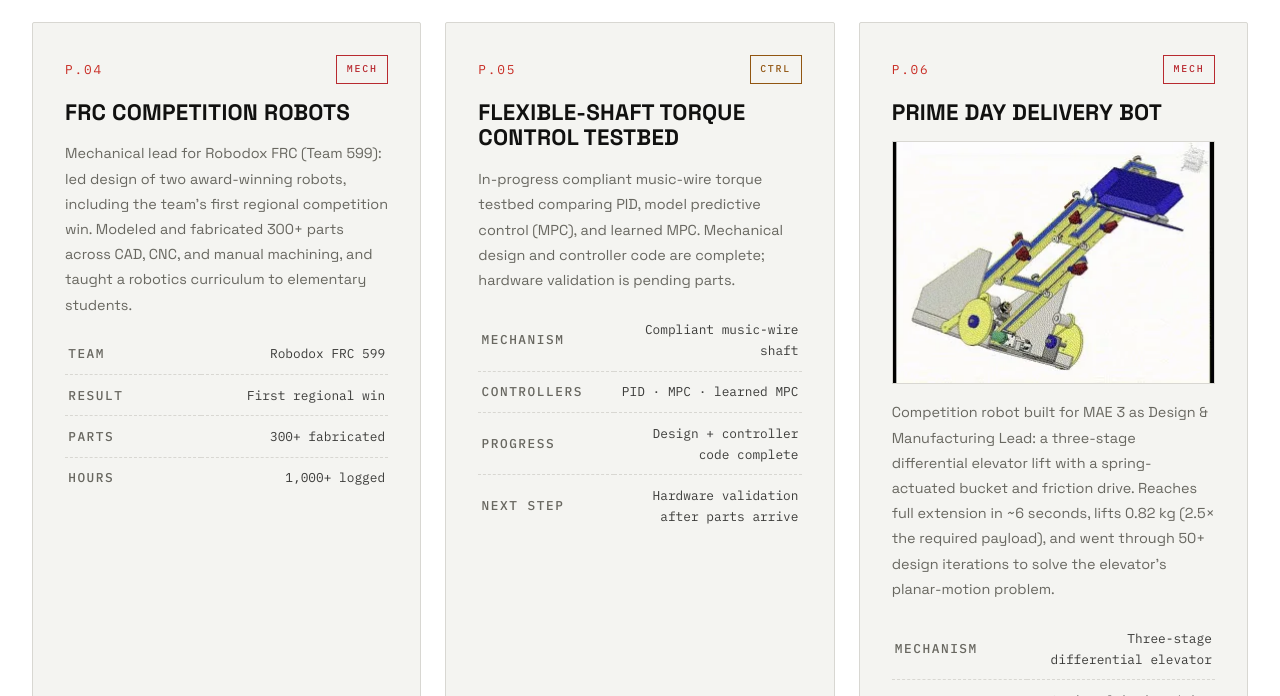
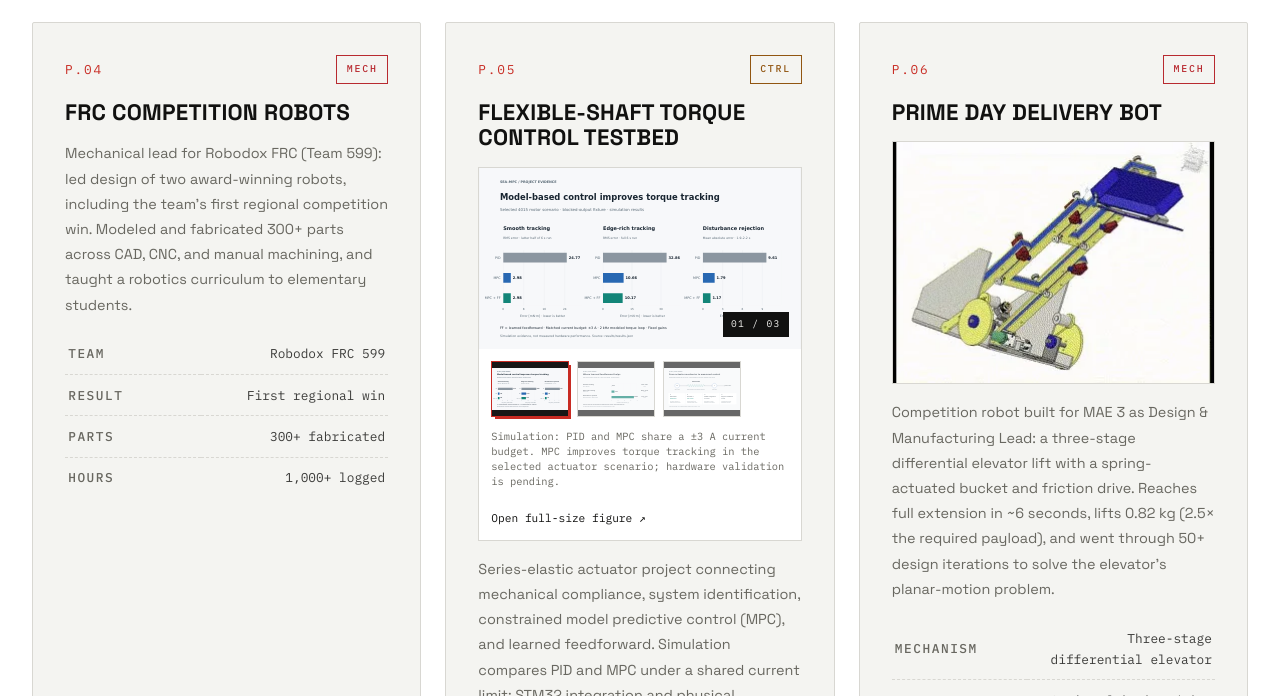
Before and after one commit to dylanbailes/dylanbailes.github.io, a website built with Vite: page index.html in a window 1280 px wide. Shown: the part 5844-6540 px from the top of the page. Built offline with nearby package versions, Linux system fonts and the light colour scheme; a web font is replaced by a local one.

Commit message:
Add torque-control repository and simulation visualization gallery

```diff
--- a/src/config.js
+++ b/src/config.js
@@ -331,12 +331,38 @@ export const site = {
       title: 'Flexible-Shaft Torque Control Testbed',
       category: 'controls',
       summary:
-        'In-progress compliant music-wire torque testbed comparing PID, model predictive control (MPC), and learned MPC. Mechanical design and controller code are complete; hardware validation is pending parts.',
+        'Series-elastic actuator project connecting mechanical compliance, system identification, constrained model predictive control (MPC), and learned feedforward. Simulation compares PID and MPC under a shared current limit; STM32 integration and physical validation are in progress.',
       specs: [
         { label: 'Mechanism', value: 'Compliant music-wire shaft' },
-        { label: 'Controllers', value: 'PID · MPC · learned MPC' },
-        { label: 'Progress', value: 'Design + controller code complete' },
-        { label: 'Next step', value: 'Hardware validation after parts arrive' },
+        { label: 'Controllers', value: 'PID · MPC · MPC + learned feedforward' },
+        { label: 'Progress', value: 'Simulation + portable C host checks' },
+        { label: 'Next step', value: 'STM32 integration + hardware validation' },
+      ],
+      media: {
+        type: 'image',
+        layout: 'figure',
+        fullSize: true,
+        src: 'assets/images/torque-controller-comparison.svg',
+        alt: 'Simulation bar charts comparing PID, MPC, and MPC with learned feedforward: smooth tracking RMS of 24.77, 2.98, and 2.98 millinewton-meters, with additional edge-rich tracking and disturbance comparisons.',
+        fit: 'contain',
+        caption: 'Simulation: PID and MPC share a ±3 A current budget. MPC improves torque tracking in the selected actuator scenario; hardware validation is pending.',
+        gallery: [
+          {
+            src: 'assets/images/torque-learned-feedforward.svg',
+            alt: 'Learned feedforward reduces error relative to MPC by approximately 0.1% for smooth tracking, 4.6% for edge-rich tracking, and 35% for steady disturbance rejection in one simulation scenario.',
+            fit: 'contain',
+            caption: 'Simulation: learned feedforward reduces edge-rich tracking RMS by 4.6% and steady disturbance error by 35% in this scenario, with nearly no change in smooth tracking.',
+          },
+          {
+            src: 'assets/images/torque-project-progress.svg',
+            alt: 'A motor and load connected by a torsion spring, followed by four project stages: simulation implemented, portable C host checked, STM32 integration in progress, and physical validation pending.',
+            fit: 'contain',
+            caption: 'Project progress: actuator modeling, identification, and controller comparisons are implemented in simulation. Portable C modules are host checked; board integration and physical tests are next.',
+          },
+        ],
+      },
+      links: [
+        { label: 'GitHub Source Code', href: 'https://github.com/dylanbailes/MPCTorqueControl', primary: true },
       ],
     },
     {
--- a/src/image-assets.js
+++ b/src/image-assets.js
@@ -12,6 +12,9 @@ const dimensions = {
   'robobutler-outdoor-test': [1200, 675],
   'uas-mesh-convergence': [960, 720],
   'uas-tolerance-workflow': [960, 720],
+  'torque-controller-comparison': [1152, 648],
+  'torque-learned-feedforward': [1152, 648],
+  'torque-project-progress': [1152, 648],
 };
 
 export function imageAttributes(src) {
--- a/src/projects.js
+++ b/src/projects.js
@@ -159,7 +159,7 @@ function renderImageMedia(media) {
     : '';
 
   return `
-    <div class="project-card__media project-media">
+    <div class="project-card__media project-media${media.layout === 'figure' ? ' project-media--figure' : ''}">
       <div class="project-media__main">
         <img
           class="project-media__image${media.fit === 'contain' ? ' project-media__image--contain' : ''}"
@@ -173,6 +173,7 @@ function renderImageMedia(media) {
       </div>
       ${thumbs}
       ${caption}
+      ${media.fullSize ? `<a class="project-media__full-size" data-gallery-full-size href="${escapeHtml(media.src)}" target="_blank" rel="noopener">Open full-size figure ↗</a>` : ''}
     </div>
   `;
 }
@@ -354,6 +355,7 @@ function bindGallery() {
     const thumbs = media.querySelectorAll('.project-media__thumb');
     const counter = media.querySelector('.project-media__counter');
     const caption = media.querySelector('[data-gallery-caption-text]');
+    const fullSize = media.querySelector('[data-gallery-full-size]');
     if (!main || thumbs.length === 0) return;
 
     const total = thumbs.length;
@@ -364,6 +366,7 @@ function bindGallery() {
         main.alt = thumb.dataset.galleryAlt;
         main.classList.toggle('project-media__image--contain', thumb.dataset.galleryFit === 'contain');
         if (caption) caption.textContent = thumb.dataset.galleryCaption;
+        if (fullSize) fullSize.href = thumb.dataset.gallerySrc;
         thumbs.forEach((t) => {
           t.classList.remove('is-active');
           t.setAttribute('aria-pressed', 'false');
--- a/src/styles.css
+++ b/src/styles.css
@@ -1511,6 +1511,16 @@ table {
   font-size: 0.65rem;
   line-height: 1.45;
   color: var(--color-muted);
+}
+.project-card__media.project-media--figure .project-media__image {
+  aspect-ratio: 16 / 9;
+}
+.project-media__full-size {
+  display: inline-block;
+  margin: 0 var(--sp-3) var(--sp-3);
+  font-family: var(--font-mono);
+  font-size: 0.7rem;
+  text-underline-offset: 0.2em;
 }
 
 /* Model viewer */
```
Also changed, not shown: public/assets/images/torque-controller-comparison.svg (added), public/assets/images/torque-learned-feedforward.svg (added), public/assets/images/torque-project-progress.svg (added).
